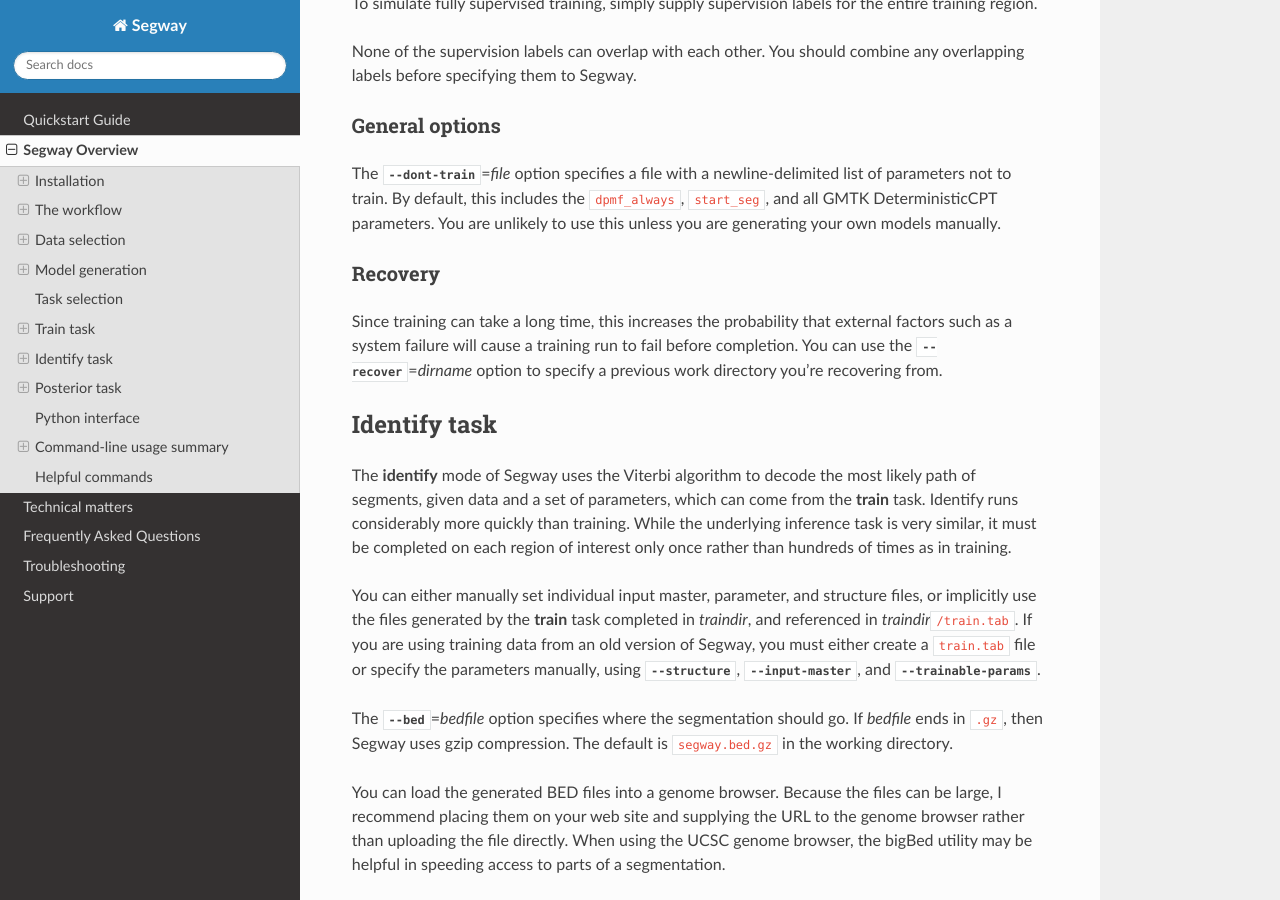
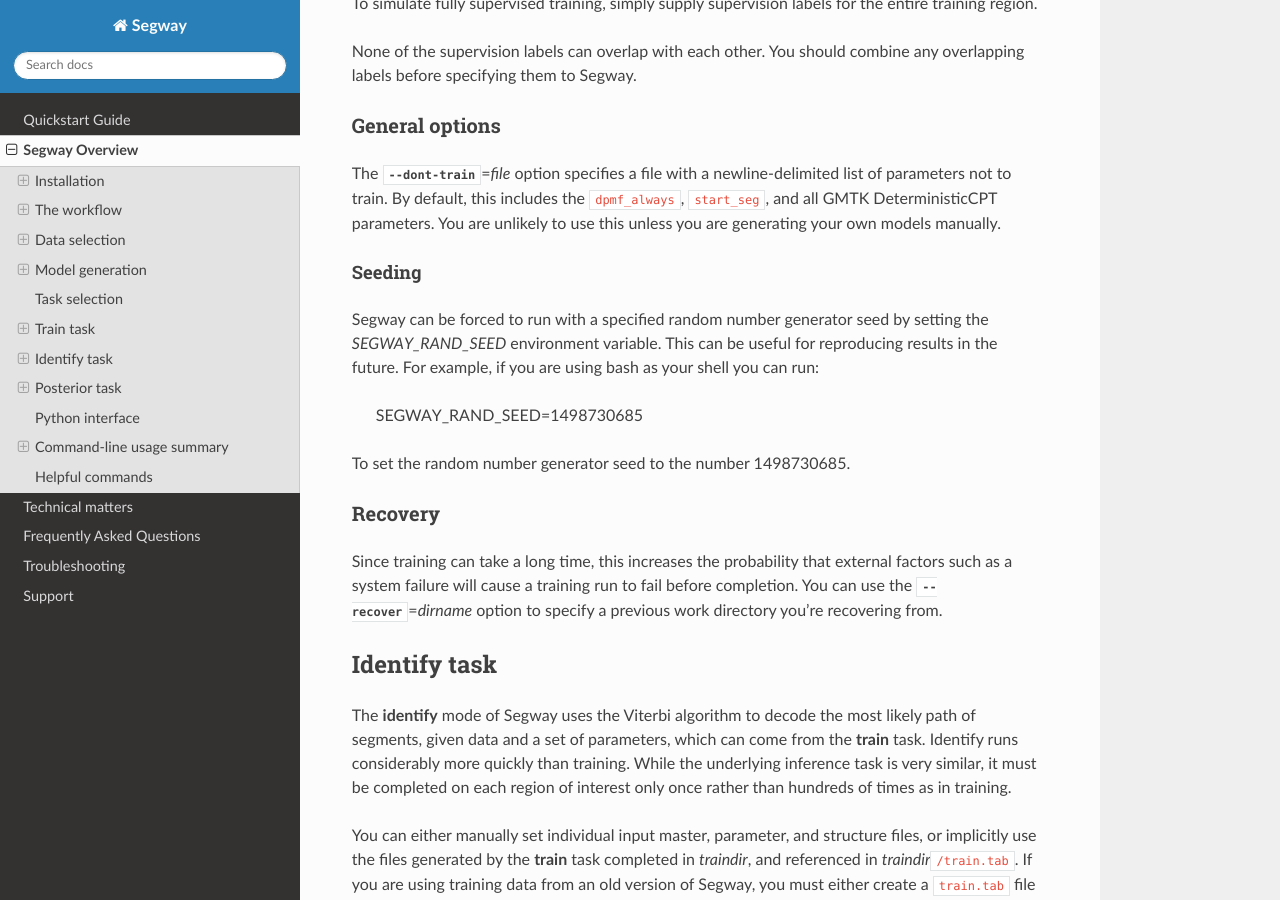
Before and after one commit to hoffmangroup/segway, a Sphinx documentation site: the page built from doc/segway.rst, in a window 1280 px wide and 900 px high, scrolled down 8397 px. Built offline with Sphinx 7.4.7 and the Read the Docs theme 2.0.0, drawn with Linux system fonts in a browser that asks for light colours; formulas are drawn with MathJax 3.

Commit message:
Add documentation for setting the seed for the random number generator for training

```diff
--- a/doc/segway.rst
+++ b/doc/segway.rst
@@ -461,6 +461,17 @@ includes the ``dpmf_always``, ``start_seg``, and all GMTK
 DeterministicCPT parameters. You are unlikely to use this unless you
 are generating your own models manually.
 
+Seeding
+~~~~~~~
+Segway can be forced to run with a specified random number generator seed by
+setting the `SEGWAY_RAND_SEED` environment variable. This can be useful for
+reproducing results in the future. For example, if you are using bash as your
+shell you can run:
+
+    SEGWAY_RAND_SEED=1498730685
+
+To set the random number generator seed to the number 1498730685.
+
 Recovery
 --------
 Since training can take a long time, this increases the probability
```
